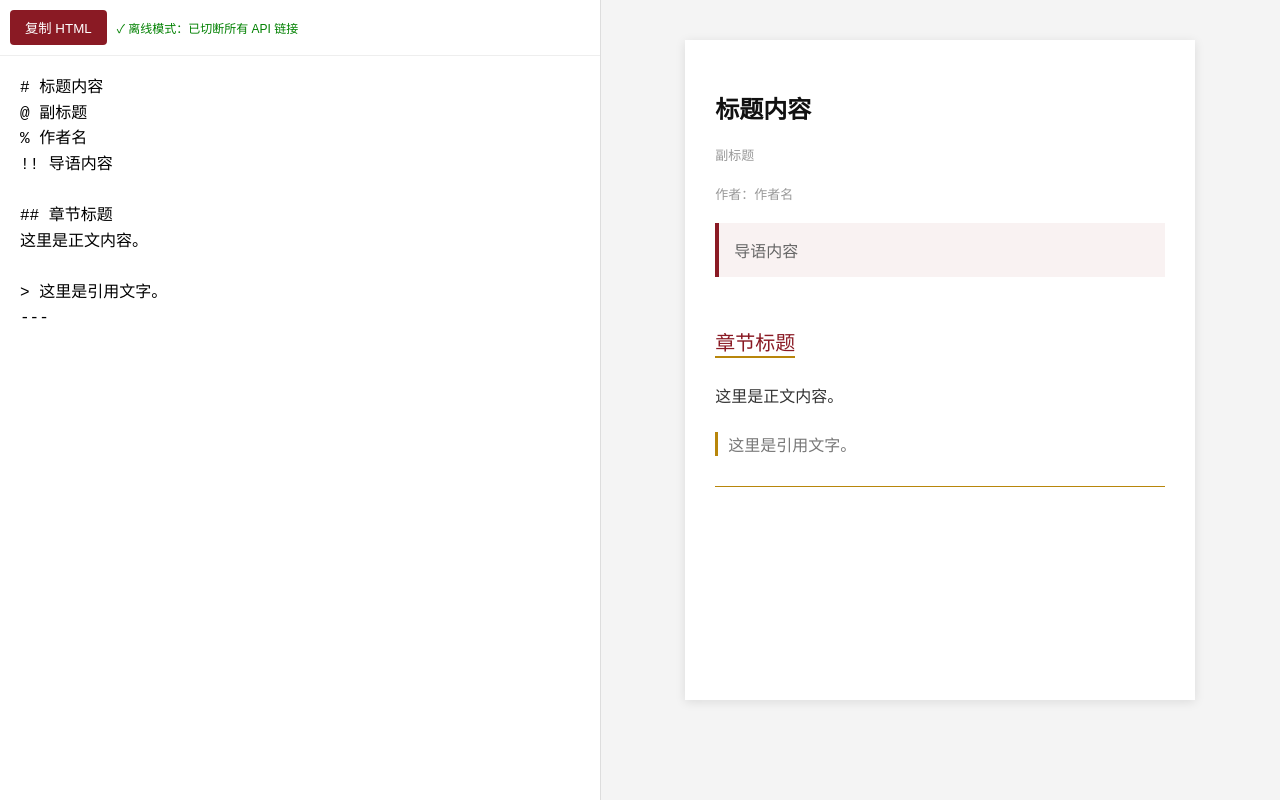
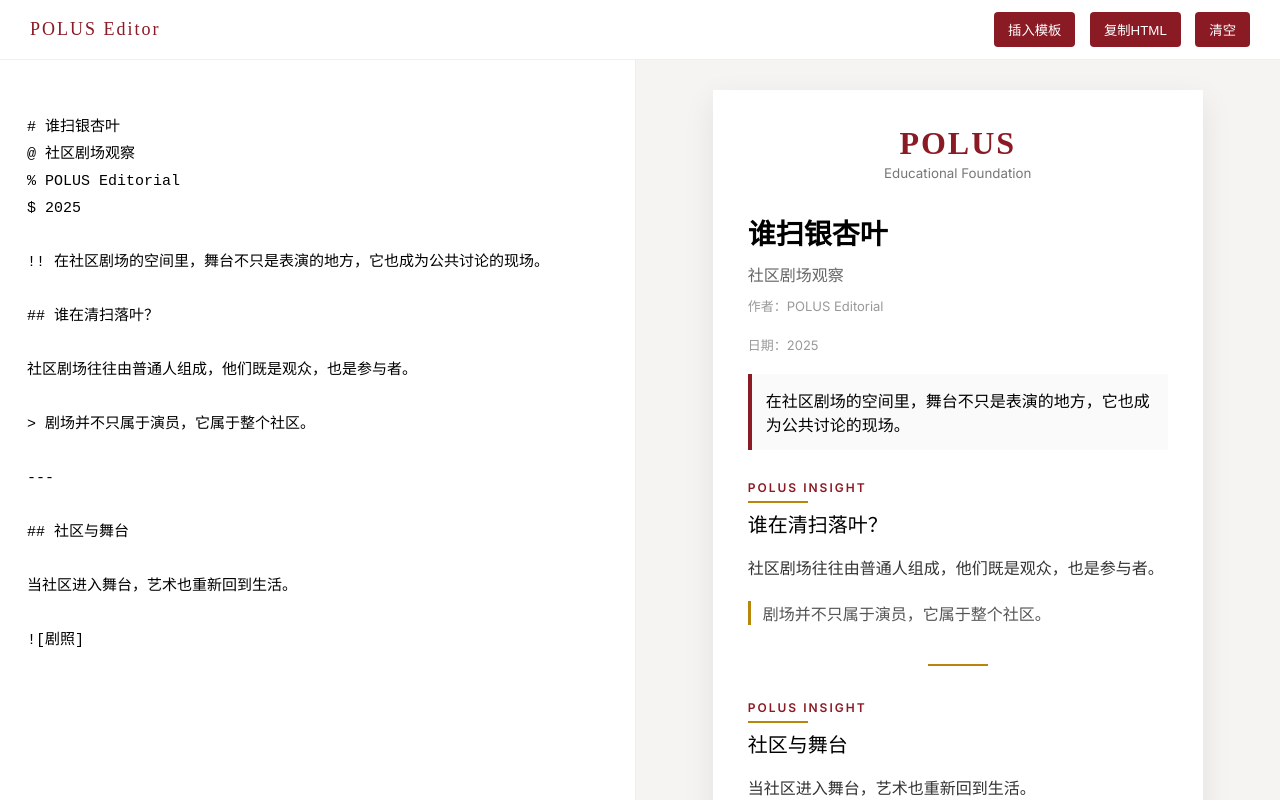
Before and after one commit to zcl52500-arch/polus, a plain HTML site: page index.html in a window 1280 px wide. Drawn offline with Linux system fonts and the light colour scheme.

Commit message:
Update index.html

```diff
--- a/index.html
+++ b/index.html
@@ -1,92 +1,429 @@
 <!DOCTYPE html>
-<html lang="zh-CN">
+<html lang="zh">
 <head>
-    <meta charset="UTF-8">
-    <title>POLUS Editor | 离线纯净版</title>
-    <style>
-        :root { --red: #8A1A24; --gold: #B8860B; }
-        body { margin: 0; display: flex; height: 100vh; font-family: sans-serif; background: #f4f4f4; }
-        .edit-area { width: 50%; display: flex; flex-direction: column; background: #fff; border-right: 1px solid #ddd; }
-        .toolbar { padding: 10px; border-bottom: 1px solid #eee; display: flex; gap: 10px; }
-        textarea { flex: 1; padding: 20px; border: none; outline: none; font-size: 16px; resize: none; line-height: 1.6; }
-        .preview-area { width: 50%; padding: 40px; overflow-y: auto; }
-        .paper { background: white; max-width: 450px; margin: auto; padding: 30px; box-shadow: 0 2px 10px rgba(0,0,0,0.1); min-height: 600px; }
 
-        /* 样式逻辑 */
-        .h1 { font-size: 24px; font-weight: bold; margin: 20px 0; color: #111; }
-        .h2 { font-size: 20px; color: var(--red); border-bottom: 2px solid var(--gold); display: inline-block; margin: 30px 0 10px; }
-        .intro { background: #f9f2f2; border-left: 4px solid var(--red); padding: 15px; margin: 20px 0; color: #666; }
-        .meta { color: #999; font-size: 13px; margin-bottom: 20px; }
-        p { line-height: 1.8; color: #333; margin: 15px 0; }
-        blockquote { border-left: 3px solid var(--gold); padding-left: 10px; color: #777; margin: 20px 0; }
-        .hr { border-top: 1px solid var(--gold); margin: 30px 0; }
-        button { background: var(--red); color: white; border: none; padding: 8px 15px; cursor: pointer; border-radius: 4px; }
-    </style>
+<meta charset="UTF-8">
+<meta name="viewport" content="width=device-width, initial-scale=1.0">
+
+<title>POLUS Editor</title>
+
+<link href="https://fonts.googleapis.com/css2?family=Noto+Serif+SC:wght@400;700&family=Inter:wght@300;400;600&display=swap" rel="stylesheet">
+
+<style>
+
+:root{
+--polus-red:#8A1A24;
+--polus-gold:#B8860B;
+}
+
+body{
+margin:0;
+font-family:Inter,sans-serif;
+background:#f6f4f2;
+}
+
+.header{
+background:white;
+border-bottom:1px solid #eee;
+padding:12px 30px;
+display:flex;
+justify-content:space-between;
+align-items:center;
+}
+
+.logo{
+font-family:"Noto Serif SC",serif;
+color:var(--polus-red);
+font-size:18px;
+letter-spacing:2px;
+}
+
+.toolbar button{
+margin-left:10px;
+background:var(--polus-red);
+color:white;
+border:none;
+padding:8px 14px;
+cursor:pointer;
+border-radius:4px;
+}
+
+.container{
+display:flex;
+height:calc(100vh - 60px);
+}
+
+.editor{
+width:50%;
+padding:25px;
+background:white;
+border-right:1px solid #eee;
+}
+
+textarea{
+width:100%;
+height:100%;
+border:none;
+outline:none;
+font-size:15px;
+line-height:1.8;
+resize:none;
+}
+
+.preview{
+width:50%;
+padding:30px;
+overflow:auto;
+}
+
+.wechat{
+max-width:420px;
+margin:auto;
+background:white;
+padding:35px;
+box-shadow:0 10px 30px rgba(0,0,0,0.08);
+}
+
+/* brand */
+
+.brand{
+text-align:center;
+margin-bottom:30px;
+}
+
+.brand h1{
+margin:0;
+font-family:"Noto Serif SC",serif;
+color:var(--polus-red);
+letter-spacing:2px;
+}
+
+.brand small{
+color:#777;
+}
+
+/* title */
+
+.title{
+font-family:"Noto Serif SC",serif;
+font-size:28px;
+font-weight:700;
+margin:20px 0 10px;
+}
+
+.subtitle{
+color:#666;
+margin-bottom:10px;
+}
+
+.meta{
+color:#999;
+font-size:13px;
+margin-bottom:20px;
+}
+
+/* intro */
+
+.intro{
+border-left:4px solid var(--polus-red);
+background:#fafafa;
+padding:14px;
+margin:20px 0;
+}
+
+/* insight */
+
+.insight{
+margin-top:30px;
+}
+
+.insight-label{
+font-size:12px;
+color:var(--polus-red);
+letter-spacing:2px;
+font-weight:600;
+}
+
+.insight-line{
+height:2px;
+width:60px;
+background:var(--polus-gold);
+margin:6px 0;
+}
+
+.insight-title{
+font-family:"Noto Serif SC",serif;
+font-size:20px;
+margin-bottom:10px;
+}
+
+/* text */
+
+p{
+line-height:1.8;
+color:#333;
+}
+
+/* quote */
+
+blockquote{
+border-left:3px solid var(--polus-gold);
+padding-left:12px;
+margin:18px 0;
+color:#555;
+}
+
+/* divider */
+
+.divider{
+text-align:center;
+margin:25px 0;
+}
+
+.divider span{
+display:inline-block;
+width:60px;
+height:2px;
+background:var(--polus-gold);
+}
+
+/* image */
+
+.image{
+margin:25px 0;
+text-align:center;
+}
+
+.image img{
+width:100%;
+border-radius:6px;
+}
+
+.caption{
+font-size:13px;
+color:#888;
+margin-top:6px;
+}
+
+</style>
 </head>
+
 <body>
 
-<div class="edit-area">
-    <div class="toolbar">
-        <button onclick="copyContent()">复制 HTML</button>
-        <span style="font-size: 12px; color: green; align-self: center;">✓ 离线模式：已切断所有 API 链接</span>
-    </div>
-    <textarea id="ipt" placeholder="在这里输入内容...">
-# 标题内容
-@ 副标题
-% 作者名
-!! 导语内容
+<div class="header">
 
-## 章节标题
-这里是正文内容。
-
-> 这里是引用文字。
----
-    </textarea>
+<div class="logo">
+POLUS Editor
 </div>
 
-<div class="preview-area">
-    <div class="paper" id="out"></div>
+<div class="toolbar">
+
+<button onclick="insertTemplate()">插入模板</button>
+
+<button onclick="copyHTML()">复制HTML</button>
+
+<button onclick="clearText()">清空</button>
+
+</div>
+
+</div>
+
+<div class="container">
+
+<div class="editor">
+
+<textarea id="input">
+
+# 谁扫银杏叶
+@ 社区剧场观察
+% POLUS Editorial
+$ 2025
+
+!! 在社区剧场的空间里，舞台不只是表演的地方，它也成为公共讨论的现场。
+
+## 谁在清扫落叶？
+
+社区剧场往往由普通人组成，他们既是观众，也是参与者。
+
+> 剧场并不只属于演员，它属于整个社区。
+
+---
+
+## 社区与舞台
+
+当社区进入舞台，艺术也重新回到生活。
+
+![剧照]
+
+</textarea>
+
+</div>
+
+<div class="preview">
+
+<div class="wechat" id="preview"></div>
+
+</div>
+
 </div>
 
 <script>
-    // 关键点：这里没有任何 fetch() 或 API 调用
-    const ipt = document.getElementById('ipt');
-    const out = document.getElementById('out');
 
-    function doRender() {
-        const lines = ipt.value.split('\n');
-        let html = '';
-        lines.forEach(l => {
-            const t = l.trim();
-            if(!t) return;
+const input=document.getElementById("input")
+const preview=document.getElementById("preview")
 
-            if(t.startsWith('# ')) html += `<div class="h1">${t.slice(2)}</div>`;
-            else if(t.startsWith('@ ')) html += `<div class="meta">${t.slice(2)}</div>`;
-            else if(t.startsWith('% ')) html += `<div class="meta">作者：${t.slice(2)}</div>`;
-            else if(t.startsWith('!! ')) html += `<div class="intro">${t.slice(3)}</div>`;
-            else if(t.startsWith('## ')) html += `<div class="h2">${t.slice(3)}</div>`;
-            else if(t.startsWith('> ')) html += `<blockquote>${t.slice(2)}</blockquote>`;
-            else if(t === '---') html += `<div class="hr"></div>`;
-            else html += `<p>${t}</p>`;
-        });
-        out.innerHTML = html;
-        localStorage.setItem('local_draft', ipt.value);
-    }
+function render(){
 
-    function copyContent() {
-        const el = document.createElement('textarea');
-        el.value = out.innerHTML;
-        document.body.appendChild(el);
-        el.select();
-        document.execCommand('copy');
-        document.body.removeChild(el);
-        alert('已复制到剪贴板');
-    }
+const lines=input.value.split("\n")
 
-    ipt.addEventListener('input', doRender);
-    const saved = localStorage.getItem('local_draft');
-    if(saved) ipt.value = saved;
-    doRender();
+let html=`
+<div class="brand">
+<h1>POLUS</h1>
+<small>Educational Foundation</small>
+</div>
+`
+
+lines.forEach(line=>{
+
+if(line.startsWith("# ")){
+
+html+=`<div class="title">${line.slice(2)}</div>`
+
+}
+
+else if(line.startsWith("@ ")){
+
+html+=`<div class="subtitle">${line.slice(2)}</div>`
+
+}
+
+else if(line.startsWith("% ")){
+
+html+=`<div class="meta">作者：${line.slice(2)}</div>`
+
+}
+
+else if(line.startsWith("$ ")){
+
+html+=`<div class="meta">日期：${line.slice(2)}</div>`
+
+}
+
+else if(line.startsWith("!! ")){
+
+html+=`<div class="intro">${line.slice(3)}</div>`
+
+}
+
+else if(line.startsWith("## ")){
+
+html+=`
+
+<div class="insight">
+
+<div class="insight-label">
+POLUS INSIGHT
+</div>
+
+<div class="insight-line"></div>
+
+<div class="insight-title">
+${line.slice(3)}
+</div>
+
+</div>
+
+`
+
+}
+
+else if(line.startsWith("> ")){
+
+html+=`<blockquote>${line.slice(2)}</blockquote>`
+
+}
+
+else if(line.startsWith("---")){
+
+html+=`<div class="divider"><span></span></div>`
+
+}
+
+else if(line.startsWith("![")){
+
+let caption=line.substring(2,line.length-1)
+
+html+=`
+
+<div class="image">
+
+<img src="https://picsum.photos/600/400">
+
+<div class="caption">${caption}</div>
+
+</div>
+
+`
+
+}
+
+else if(line.trim()!=""){
+
+html+=`<p>${line}</p>`
+
+}
+
+})
+
+preview.innerHTML=html
+
+}
+
+input.addEventListener("input",render)
+
+render()
+
+function copyHTML(){
+
+navigator.clipboard.writeText(preview.innerHTML)
+
+alert("公众号HTML已复制")
+
+}
+
+function clearText(){
+
+input.value=""
+
+render()
+
+}
+
+function insertTemplate(){
+
+input.value=`# 标题
+@ 副标题
+% 作者
+$ 日期
+
+!! 导语
+
+## 第一部分
+
+正文
+
+---
+
+## 第二部分
+
+正文
+`
+
+render()
+
+}
+
 </script>
+
 </body>
 </html>
```
